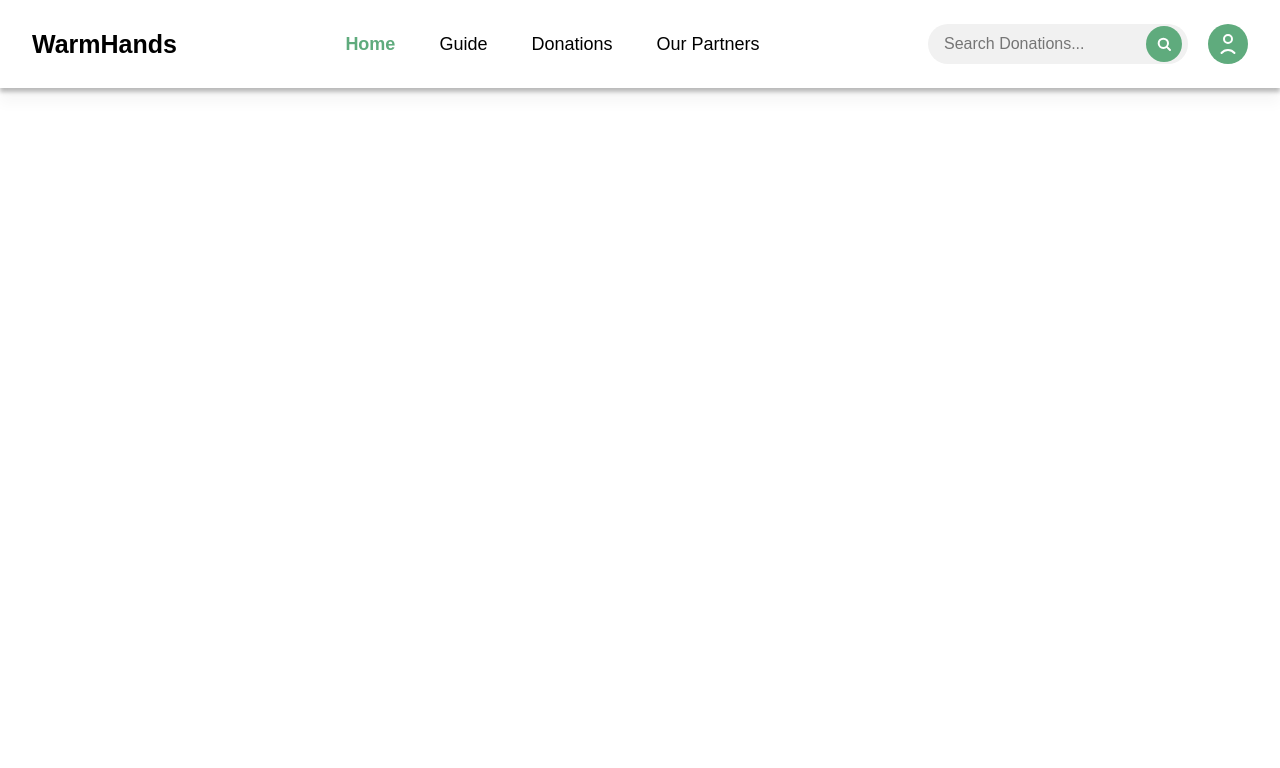
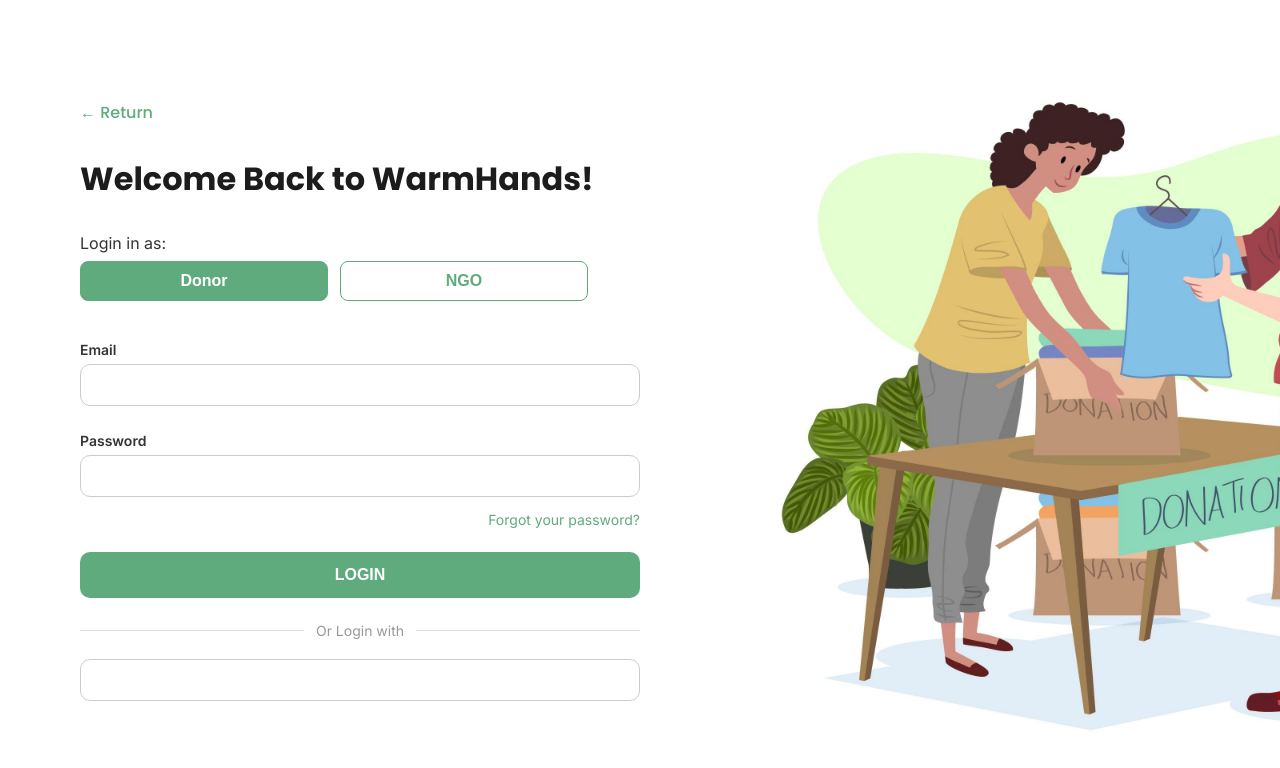
Before and after one commit to HusseinAtoui/donationplatform-frontend, a React (Create React App) app: page /login in a window 1280 px wide. Shown: the top 768 px of the page. Built offline with nearby package versions, Linux system fonts and the light colour scheme.

Commit message:
login page setup
addition/ fix

```diff
--- a/src/App.js
+++ b/src/App.js
@@ -1,16 +1,30 @@
 import React from 'react';
-import { BrowserRouter as Router, Routes, Route } from 'react-router-dom';
+import { BrowserRouter as Router, Routes, Route, useLocation } from 'react-router-dom';
 import NavBar from './components/NavBar/NavBar';
 import HomePage from './pages/HomePage';
+import Login from './pages/Login/Login';
+
+function AppContent() {
+  const location = useLocation();
+
+  // Define paths where NavBar should NOT appear
+  const hideNavPaths = ['/login'];
+
+  return (
+    <>
+      {!hideNavPaths.includes(location.pathname) && <NavBar />}
+      <Routes>
+        <Route path="/" element={<HomePage />} />
+        <Route path="/login" element={<Login />} />
+      </Routes>
+    </>
+  );
+}
 
 function App() {
   return (
     <Router>
-      <NavBar />
-      <Routes>
-        <Route path="/" element={<HomePage />} />
-        {/* Add more routes as you create new pages */}
-      </Routes>
+      <AppContent />
     </Router>
   );
 }
--- a/src/components/NavBar/NavBar.jsx
+++ b/src/components/NavBar/NavBar.jsx
@@ -1,4 +1,5 @@
 import React, { useState, useEffect } from 'react';
+import { Link } from 'react-router-dom';
 import './NavBar.css';
 
 export default function NavBar() {
@@ -49,7 +50,7 @@ export default function NavBar() {
                         </button>
                     </div>
 
-                    <button className="navbar__login-icon" aria-label="Login">
+                    <Link to="/login" className="navbar__login-icon" aria-label="Login">
                         <svg
                             xmlns="http://www.w3.org/2000/svg"
                             height="24"
@@ -64,7 +65,7 @@ export default function NavBar() {
                             <circle cx="12" cy="7" r="4" />
                             <path d="M5.5 21a8.38 8.38 0 0 1 13 0" />
                         </svg>
-                    </button>
+                    </Link>
 
                     <button
                         className="navbar__hamburger"
--- /dev/null
+++ b/src/pages/Login/Login.css
@@ -0,0 +1,151 @@
+/* Fonts */
+@import url('https://fonts.googleapis.com/css2?family=Inter:wght@400;600&family=Poppins:wght@500;700&display=swap');
+
+.login-container {
+    display: flex;
+    height: 100vh;
+    font-family: 'Inter', sans-serif;
+}
+
+/* Left Section */
+.login-left {
+    flex: 1;
+    padding: 60px 80px;
+    display: flex;
+    flex-direction: column;
+    justify-content: center;
+    background-color: #ffffff;
+}
+
+.return-text {
+    color: #5FAB7D;
+    font-size: 16px;
+    font-weight: 500;
+    cursor: pointer;
+    margin-bottom: 30px;
+    font-family: 'Poppins', sans-serif;
+}
+
+.welcome-title {
+    font-size: 32px;
+    font-weight: 700;
+    color: #1C1C1C;
+    margin-bottom: 30px;
+    font-family: 'Poppins', sans-serif;
+}
+
+/* Toggle */
+.login-as-label {
+    font-size: 16px;
+    color: #333;
+    margin-bottom: 8px;
+}
+
+.user-type-toggle {
+    display: flex;
+    gap: 12px;
+    margin-bottom: 24px;
+}
+
+.user-type-btn {
+    padding: 10px 20px;
+    border: 1px solid #5FAB7D;
+    border-radius: 8px;
+    background-color: #fff;
+    color: #5FAB7D;
+    font-weight: 600;
+    cursor: pointer;
+    transition: background 0.2s ease;
+}
+
+.user-type-btn.active {
+    background-color: #5FAB7D;
+    color: white;
+}
+
+/* Inputs */
+.input-label {
+    font-size: 14px;
+    margin-top: 16px;
+    margin-bottom: 6px;
+    color: #333;
+}
+
+.login-input {
+    width: 100%;
+    padding: 12px 16px;
+    font-size: 14px;
+    border: 1px solid #ccc;
+    border-radius: 10px;
+    outline: none;
+    margin-bottom: 10px;
+    transition: border 0.2s ease;
+}
+
+.login-input:focus {
+    border-color: #5FAB7D;
+}
+
+/* Forgot Password */
+.forgot-password {
+    font-size: 14px;
+    color: #5FAB7D;
+    cursor: pointer;
+    margin-top: 4px;
+    margin-bottom: 24px;
+    text-align: right;
+}
+
+/* Login Button */
+.login-btn {
+    width: 100%;
+    padding: 14px;
+    font-size: 16px;
+    background-color: #5FAB7D;
+    color: white;
+    border: none;
+    border-radius: 10px;
+    font-weight: 600;
+    cursor: pointer;
+    margin-bottom: 24px;
+    transition: background 0.3s ease;
+}
+
+.login-btn:hover {
+    background-color: #4a9468;
+}
+
+/* Divider */
+.login-divider {
+    display: flex;
+    align-items: center;
+    gap: 12px;
+    color: #999;
+    font-size: 14px;
+    margin-bottom: 20px;
+}
+
+.login-divider .line {
+    flex: 1;
+    height: 1px;
+    background-color: #ddd;
+}
+
+/* Google Login */
+.google-btn {
+    width: 100%;
+    padding: 12px;
+    font-size: 14px;
+    border: 1px solid #ccc;
+    border-radius: 10px;
+    background-color: white;
+    cursor: pointer;
+    font-weight: 500;
+}
+
+/* Right Section */
+.login-image {
+    flex: 1;
+    background-image: url('../../assets/login-illustration.jpg');
+    background-size: cover;
+}
--- /dev/null
+++ b/src/pages/Login/Login.jsx
@@ -0,0 +1,63 @@
+import React, { useState } from 'react';
+import './Login.css';
+
+export default function Login() {
+    const [userType, setUserType] = useState('Donor');
+    const [email, setEmail] = useState('');
+    const [password, setPassword] = useState('');
+
+    return (
+        <div className="login-container">
+            <div className="login-left">
+                <p className="return-text">← Return</p>
+                <h1 className="welcome-title">Welcome Back to WarmHands!</h1>
+
+                <p className="login-as-label">Login in as:</p>
+                <div className="user-type-toggle">
+                    <button
+                        className={`user-type-btn ${userType === 'Donor' ? 'active' : ''}`}
+                        onClick={() => setUserType('Donor')}
+                    >
+                        Donor
+                    </button>
+                    <button
+                        className={`user-type-btn ${userType === 'NGO' ? 'active' : ''}`}
+                        onClick={() => setUserType('NGO')}
+                    >
+                        NGO
+                    </button>
+                </div>
+
+                <label className="input-label">Email</label>
+                <input
+                    className="login-input"
+                    type="email"
+                    value={email}
+                    onChange={(e) => setEmail(e.target.value)}
+                />
+
+                <label className="input-label">Password</label>
+                <input
+                    className="login-input"
+                    type="password"
+                    value={password}
+                    onChange={(e) => setPassword(e.target.value)}
+                />
+
+                <p className="forgot-password">Forgot your password?</p>
+
+                <button className="login-btn">LOGIN</button>
+
+                <div className="login-divider">
+                    <div className="line" />
+                    <span>Or Login with</span>
+                    <div className="line" />
+                </div>
+
+                <button className="google-btn">Google</button>
+            </div>
+
+            <div className="login-image" />
+        </div>
+    );
+}
```
Also changed, not shown: src/assets/login-illustration.jpg (added).
